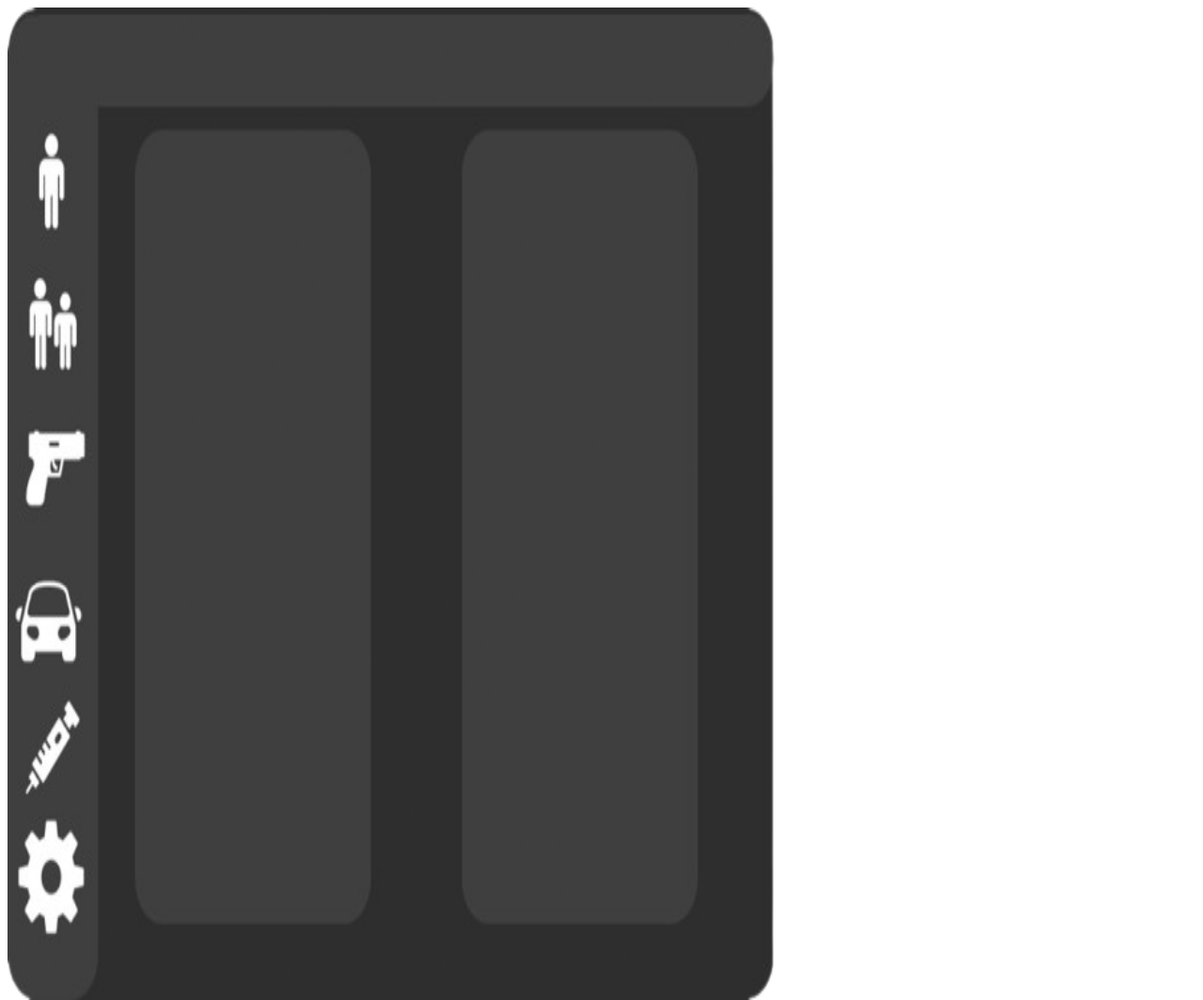
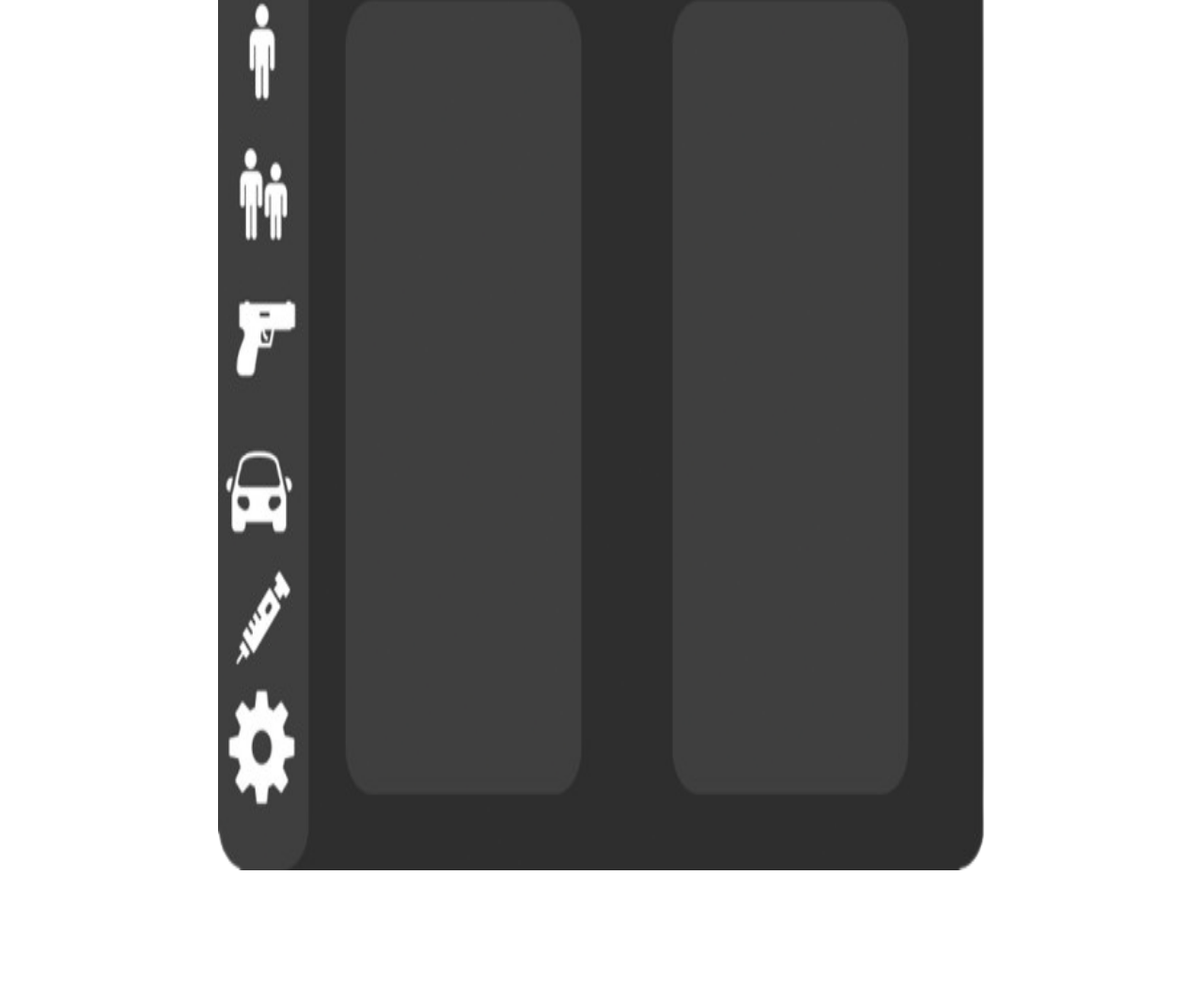
Before and after one commit to GUHhRD/fundoxd, a plain HTML site: page index.html in a window 1280 px wide. Shown: the whole page at 94% size. After the commit the page ends 930 px from the top, so only its background shows below. Drawn offline with Linux system fonts and the light colour scheme.

Commit message:
Update index.html

```diff
--- a/index.html
+++ b/index.html
@@ -1 +1,31 @@
-<html><head><meta http-equiv="Content-Type" content="text/html; charset=utf-8" /><meta http-equiv="Content-Style-Type" content="text/css" /><meta name="generator" content="Aspose.Words for .NET 24.2.0" /><title></title><style type="text/css">body { font-family:'Times New Roman'; font-size:12pt }p { margin:0pt }</style></head><body><div><p style="text-align:justify"><img src="fundo.png" width="816" height="1056" alt="" style="-aw-left-pos:0pt; -aw-rel-hpos:column; -aw-rel-vpos:paragraph; -aw-top-pos:0pt; -aw-wrap-type:inline" /></p></div></body></html>
+<!DOCTYPE html>
+<html lang="en">
+<head>
+    <meta charset="UTF-8">
+    <meta name="viewport" content="width=device-width, initial-scale=1.0">
+    <style>
+        body {
+            margin: 0;
+            display: flex;
+            align-items: center;
+            justify-content: center;
+            height: 100vh;
+        }
+
+        .image-container {
+            text-align: center;
+        }
+
+        img {
+            width: 816px;
+            height: 1056px;
+        }
+    </style>
+    <title>Imagem Centralizada</title>
+</head>
+<body>
+    <div class="image-container">
+        <img src="fundo.png" alt="Imagem de fundo">
+    </div>
+</body>
+</html>
```
